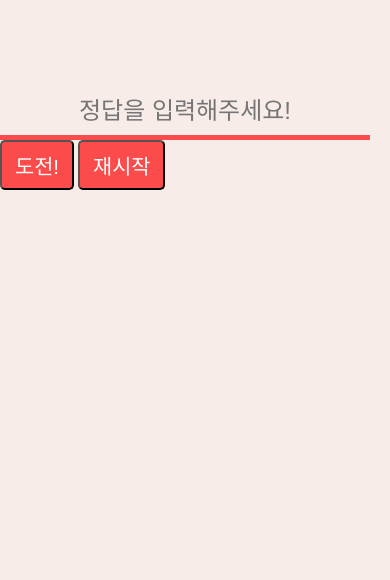
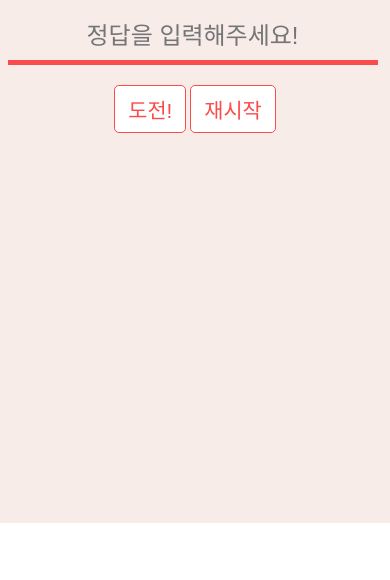
Before and after one commit to solmii/wecode, a plain HTML site: page game.html in a window 390 px wide. Shown: the part 317-897 px from the top of the page. After the commit the page ends 844 px from the top, so only its background shows below. Drawn offline with Linux system fonts and the light colour scheme; a web font is replaced by a local one.

Commit message:
css 수정 및 버튼 디자인 변경

```diff
--- a/game.css
+++ b/game.css
@@ -2,7 +2,7 @@
 h1 {
   display: block;
   font-family: "Do Hyeon", sans-serif;
-  font-size: 3em;
+  font-size: 2.5em;
   text-align: center;
   padding: 60px 0;
 }
@@ -23,6 +23,10 @@ h1 {
   background-color: #f7ece8;
 }
 
+.button {
+  display: inline;
+}
+
 .js-game input {
   padding: 10px 30px;
   font-size: 1.5em;
@@ -34,12 +38,22 @@ h1 {
 }
 
 .js-game button {
+  background-color: white;
+  color: #fb4b4b;
+  font-size: 1.3em;
+  text-align: center;
+  border: 1px solid #fb4b4b;
+  border-radius: 5px;
+  padding: 8px 13px;
+}
+
+button {
+  display: inline;
+}
+
+.js-game button:hover {
   background-color: #fb4b4b;
   color: white;
-  font-size: 1.3em;
-  text-align: center;
-  border-radius: 5px;
-  padding: 8px 13px;
 }
 
 /* main - 힌트 */
@@ -50,3 +64,11 @@ h1 {
   text-align: center;
   padding-bottom: 40px;
 }
+
+@media screen and (max-width: 600px) {
+  .button {
+    display: block;
+    text-align: center;
+    margin-top: 20px;
+  }
+}
--- a/game.html
+++ b/game.html
@@ -52,10 +52,12 @@
             minlength="4"
             placeholder="정답을 입력해주세요!"
           />
-          <button class="js-gameButton">도전!</button>
-          <button type="button" onclick="window.location.reload()">
-            재시작
-          </button>
+          <div class="button">
+            <button class="js-gameButton">도전!</button>
+            <button type="button" onclick="window.location.reload()">
+              재시작
+            </button>
+          </div>
         </form>
         <div class="logList"></div>
       </div>
--- a/todo.css
+++ b/todo.css
@@ -47,10 +47,30 @@ h4 {
   background-color: #f7ece8;
 }
 
+button {
+  background-color: white;
+  color: #fb4b4b;
+  font-size: 1em;
+  border: 1px solid #fb4b4b;
+  border-radius: 5px;
+  padding: 0 5px;
+  margin-right: 7px;
+}
+
+.js-toDoButton {
+  font-size: 1.3em;
+  padding: 8px 13px;
+}
+
+button:hover {
+  background-color: #fb4b4b;
+  color: white;
+}
+
 .js-toDoList li {
   list-style: none;
-  padding: 5px 0;
-  font-family: "Do Hyeon", cursive;
+  padding: 5px;
+  font-family: "Do Hyeon", sans-serif;
   font-size: 1.2em;
 }
 
@@ -60,7 +80,7 @@ h4 {
   font-size: 1.5em;
   text-align: center;
   padding: 10px 30px;
-  margin: 30px;
+  margin: 30px 8px;
   background-color: #f7ece8;
   border-bottom: 5px solid #fb4b4b;
 }
--- a/todo.js
+++ b/todo.js
@@ -38,7 +38,7 @@ function paintToDo(text) {
   const delBtn = document.createElement("button");
   const span = document.createElement("span");
   const newId = toDos.length + 1; //toDos 안에 있는 Element의 +1개 값이 출력된다.
-  delBtn.innerText = "💖";
+  delBtn.innerHTML = "완료";
   delBtn.addEventListener("click", deleteToDo);
   span.innerText = text;
   //appendChild = ()안의 내용은 부모 요소에 넣는다!
```
Also changed, not shown: index.html (+5 -0 lines), todo.html (+1 -0 lines).
